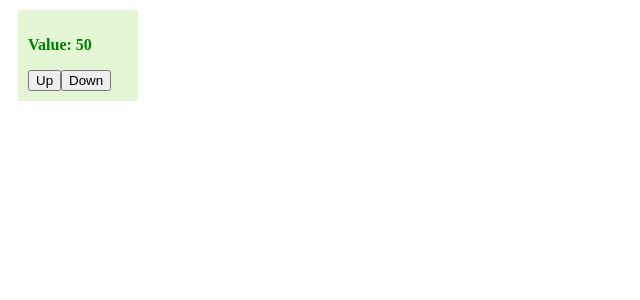
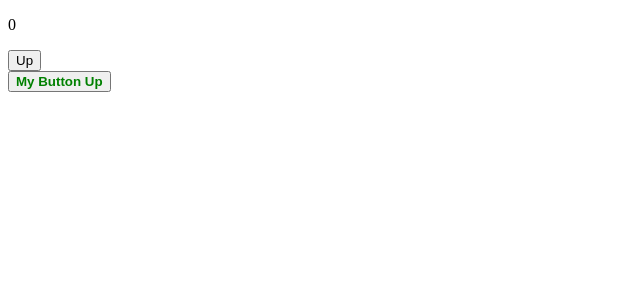
Before and after one commit to vanpho93/react2207, a React (Create React App) app: page / in a window 1280 px wide. Shown: the top 300 px of the page, without its empty margins (0-640 px from the left). Built offline with nearby package versions, Linux system fonts and the light colour scheme.

Commit message:
MyBButton

```diff
--- a/src/components/App.js
+++ b/src/components/App.js
@@ -1,9 +1,9 @@
 import React from 'react';
-import Box from './Box';
+import SimpleBox from './SimpleBox';
 
 const App = () => (
     <div>
-        <Box />
+        <SimpleBox />
     </div>
 );
 
--- /dev/null
+++ b/src/components/MyButton.js
@@ -0,0 +1,22 @@
+import React, { Component } from 'react';
+
+export default class MyButton extends Component {
+
+    childUp() {
+        const simpleBox = this.props.parent;
+        simpleBox.setState(prevState => ({ value: prevState.value + 1 }));
+    }
+
+    render() {
+        return (
+            <div>
+                <button
+                    style={{ color: 'green', fontWeight: 'bold' }}
+                    onClick={this.childUp.bind(this)}
+                >
+                    My Button Up
+                </button>
+            </div>
+        );
+    }
+}
--- /dev/null
+++ b/src/components/SimpleBox.js
@@ -0,0 +1,24 @@
+import React, { Component } from 'react';
+import MyButton from './MyButton';
+
+export default class SimpleBox extends Component {
+    constructor(props) {
+        super(props);
+        this.state = { value: 0 };
+        this.up = this.up.bind(this);
+    }
+
+    up() {
+        this.setState(prevState => ({ value: prevState.value + 1 }));
+    }
+
+    render() {
+        return (
+            <div>
+                <p>{this.state.value}</p>
+                <button onClick={this.up}>Up</button>
+                <MyButton parent={this}></MyButton>
+            </div>
+        );
+    }
+}
```
Also changed, not shown: 1 other file (tests, documents, lock files or other folders).
